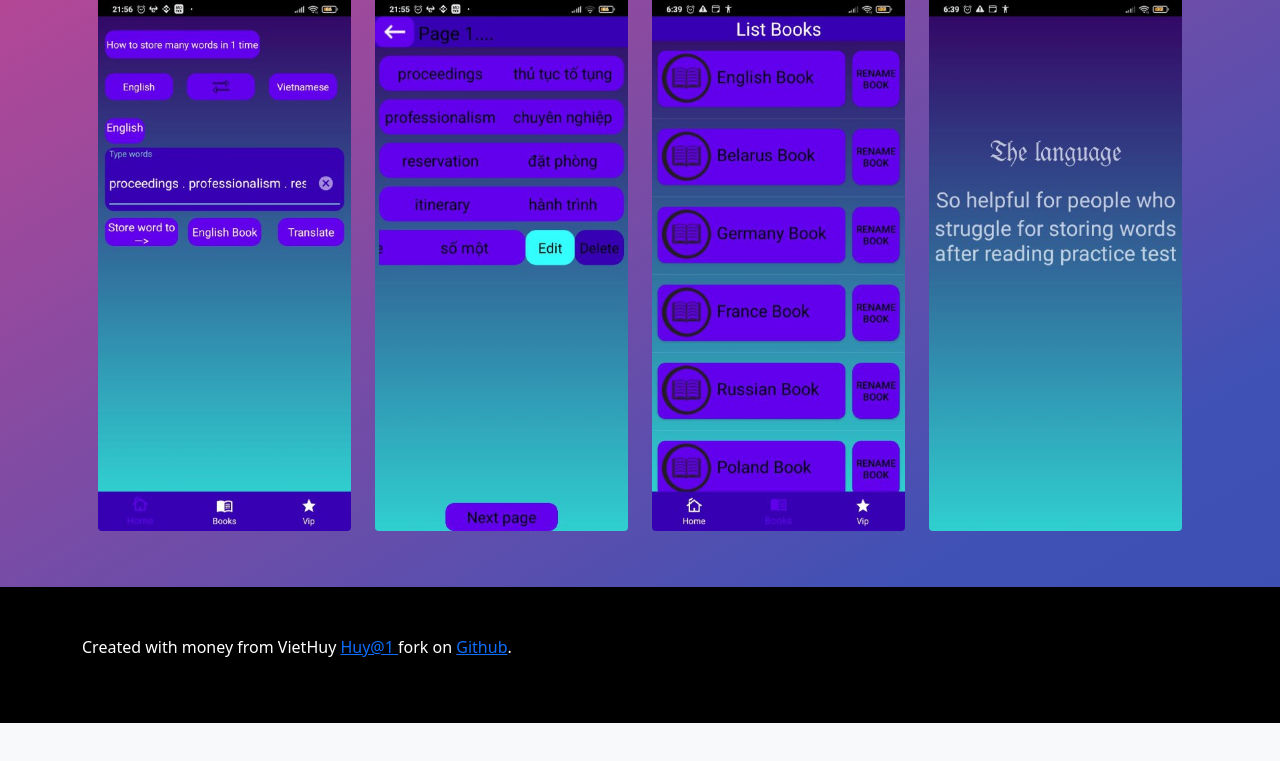
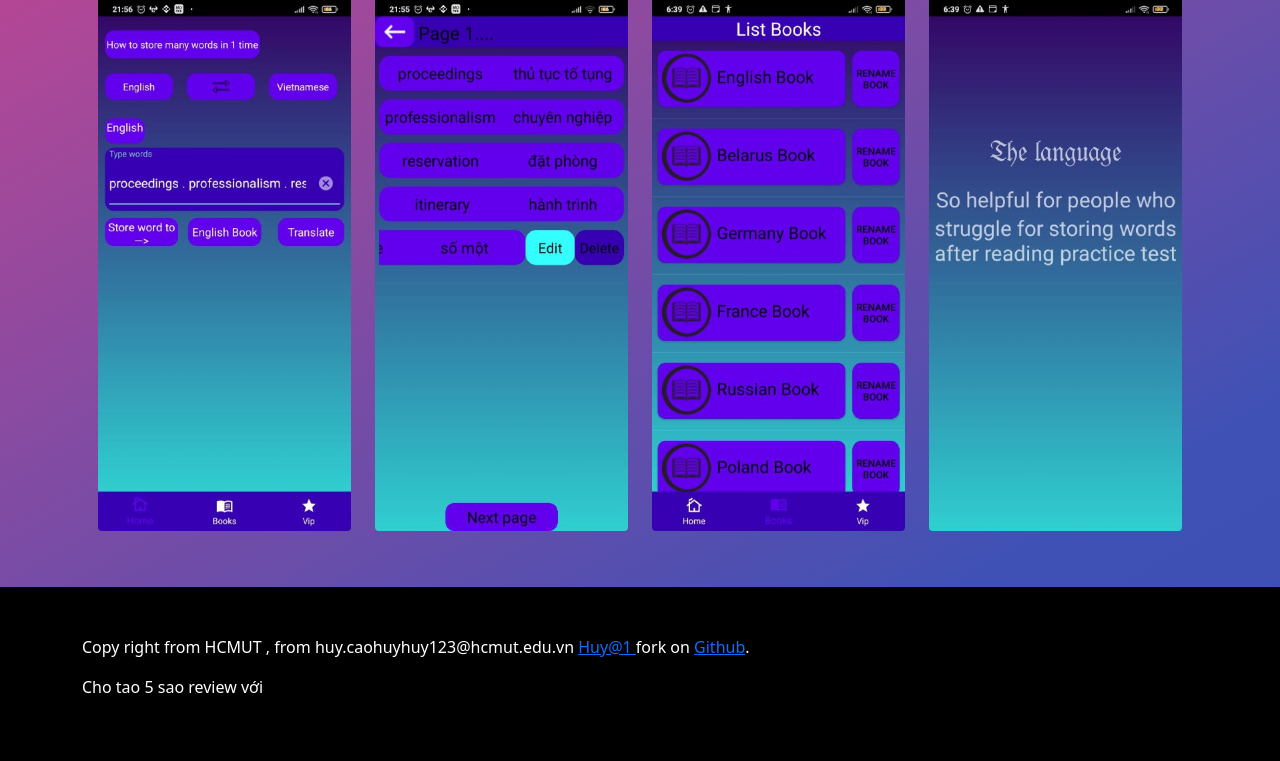
Before and after one commit to VietHuy11/TheLanguage.github.io, a plain HTML site: page index.html in a window 1280 px wide. Shown: the part 726-1487 px from the top of the page. Before the commit the page ends 1449 px from the top, so only its background shows below. Drawn offline with nearby package versions, Linux system fonts and the light colour scheme.

Commit message:
Update index.html

```diff
--- a/index.html
+++ b/index.html
@@ -121,7 +121,8 @@ background: linear-gradient(150deg, rgba(255,64,129,1) 0%, rgba(63,81,181,1) 21%
       <footer class="text-muted py-5" style="background-color: black;">
         <div class="container text-white">
 
-          <p>Created with money from VietHuy <a href="https://www.facebook.com/caoviet.huy.9/"> Huy@1 </a> fork on <a href="https://github.com/alexandresanlim/MobileApp.SimpleLandingPage.Template">Github</a>.</p>
+          <p>Copy right from HCMUT , from huy.caohuyhuy123@hcmut.edu.vn <a href="https://www.facebook.com/caoviet.huy.9/"> Huy@1 </a> fork on <a href="https://github.com/alexandresanlim/MobileApp.SimpleLandingPage.Template">Github</a>.</p>
+		<p> Cho tao 5 sao review với </p>
         </div>
       </footer>
 
```
